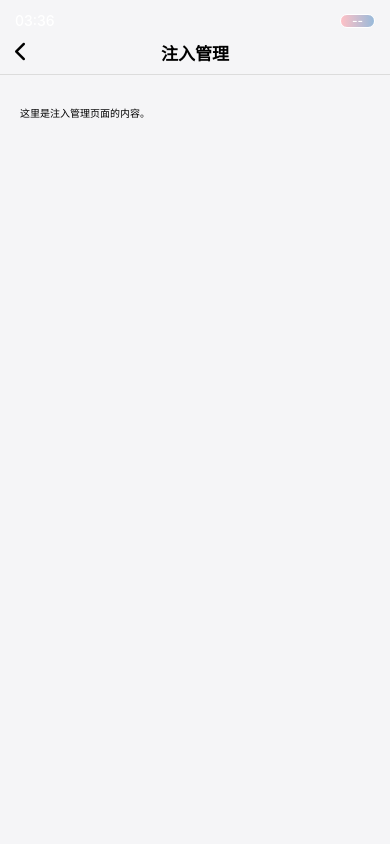
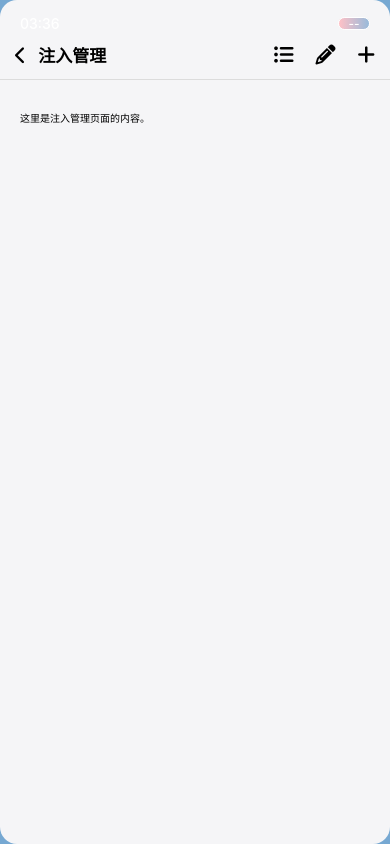
Before and after one commit to shuyuguang/lhm5d111, a plain HTML site: page index.html in a window 390 px wide. Both pictures are taken after a click on the link 63 px from the left and 795 px from the top of the page. Drawn offline with Linux system fonts and the light colour scheme.

Commit message:
Add files via upload

```diff
--- a/index.html
+++ b/index.html
@@ -44,8 +44,15 @@
         <!-- 五个功能页面的返回按钮 -->
         <div class="page" id="page-inject">
             <div class="page-header">
+                <div class="page-header-left">
                     <span class="back-btn"><i class="fas fa-chevron-left"></i></span>
                     <h2>注入管理</h2>
+                </div>
+                <div class="page-header-actions">
+                    <span class="action-item"><i class="fa-solid fa-list-ul"></i></span>
+                    <span class="action-item"><i class="fa-solid fa-pencil"></i></span>
+                    <span class="action-item"><i class="fa-solid fa-plus"></i></span>
+                </div>
             </div>
             <div class="page-content">
                 <p>这里是注入管理页面的内容。</p>
@@ -53,26 +60,46 @@
         </div>
         <div class="page" id="page-config">
             <div class="page-header">
+                <div class="page-header-left">
                     <span class="back-btn"><i class="fas fa-chevron-left"></i></span>
                     <h2>配置管理</h2>
+                </div>
+                <div class="page-header-actions">
+                    <span class="action-item"><i class="fa-solid fa-list-ul"></i></span>
+                    <span class="action-item"><i class="fa-solid fa-pencil"></i></span>
+                    <span class="action-item"><i class="fa-solid fa-plus"></i></span>
+                </div>
             </div>
             <div class="page-content">
                 <p>这里是配置管理页面的内容。</p>
             </div>
         </div>
+
+        <!-- 【已修改】数据管理页面 -->
         <div class="page" id="page-data">
             <div class="page-header">
+                <div class="page-header-left">
                     <span class="back-btn"><i class="fas fa-chevron-left"></i></span>
                     <h2>数据管理</h2>
+                </div>
+                <!-- 右上角的图标容器已被删除 -->
             </div>
             <div class="page-content">
                 <p>这里是数据管理页面的内容。</p>
             </div>
         </div>
+
         <div class="page" id="page-role">
             <div class="page-header">
+                <div class="page-header-left">
                     <span class="back-btn"><i class="fas fa-chevron-left"></i></span>
                     <h2>角色设定</h2>
+                </div>
+                <div class="page-header-actions">
+                    <span class="action-item"><i class="fa-solid fa-list-ul"></i></span>
+                    <span class="action-item"><i class="fa-solid fa-pencil"></i></span>
+                    <span class="action-item"><i class="fa-solid fa-plus"></i></span>
+                </div>
             </div>
             <div class="page-content">
                 <p>这里是角色设定页面的内容。</p>
@@ -80,8 +107,15 @@
         </div>
         <div class="page" id="page-user">
             <div class="page-header">
+                <div class="page-header-left">
                     <span class="back-btn"><i class="fas fa-chevron-left"></i></span>
                     <h2>用户设定</h2>
+                </div>
+                <div class="page-header-actions">
+                    <span class="action-item"><i class="fa-solid fa-list-ul"></i></span>
+                    <span class="action-item"><i class="fa-solid fa-pencil"></i></span>
+                    <span class="action-item"><i class="fa-solid fa-plus"></i></span>
+                </div>
             </div>
             <div class="page-content">
                 <p>这里是用户设定页面的内容。</p>
--- a/script.js
+++ b/script.js
@@ -20,7 +20,7 @@ document.querySelectorAll('.app-grid .app').forEach(app => {
     });
 });
 
-// --- 【重写】Dock栏应用点击功能，实现展开动画 ---
+// --- Dock栏应用点击功能，实现展开动画 (保持不变) ---
 const screenElement = document.querySelector('.screen');
 
 document.querySelectorAll('.dock .app').forEach(app => {
@@ -38,11 +38,8 @@ document.querySelectorAll('.dock .app').forEach(app => {
         const iconRect = app.getBoundingClientRect();
 
         // 3. 计算动画需要的初始值
-        //    - 初始缩放比例 (图标宽度 / 屏幕宽度)
         const startScale = iconRect.width / screenRect.width;
-        //    - 初始X轴位移 (图标中心点X - 屏幕中心点X)
         const startX = (iconRect.left + iconRect.width / 2) - (screenRect.left + screenRect.width / 2);
-        //    - 初始Y轴位移 (图标中心点Y - 屏幕中心点Y)
         const startY = (iconRect.top + iconRect.height / 2) - (screenRect.top + screenRect.height / 2);
 
         // 4. 将计算出的值通过CSS变量应用到目标页面
@@ -51,23 +48,19 @@ document.querySelectorAll('.dock .app').forEach(app => {
         targetPage.style.setProperty('--start-y', `${startY}px`);
 
         // 5. 激活页面，触发CSS动画
-        //    使用一个极短的延时，确保浏览器先应用上面的style属性，再添加class，从而保证动画能正确触发
         setTimeout(() => {
             targetPage.classList.add('active');
         }, 10);
 
-        // 【新增】将点击的图标元素存到页面上，以便返回时使用
         targetPage.dataset.originApp = `[data-target="${targetPageId}"]`;
     });
 });
 
-// --- 【修改】为所有返回按钮添加点击监听，实现收起动画 ---
+// --- 为所有返回按钮添加点击监听，实现收起动画 (保持不变) ---
 document.querySelectorAll('.back-btn').forEach(button => {
     button.addEventListener('click', (event) => {
         const currentPage = event.target.closest('.page');
         if (currentPage) {
-            // 如果页面记录了它是由哪个图标打开的，我们就重新计算返回位置
-            // 这样即使调整了浏览器窗口大小，返回动画也能定位到正确的位置
             if (currentPage.dataset.originApp) {
                 const originApp = document.querySelector(currentPage.dataset.originApp);
                 if (originApp) {
@@ -83,8 +76,44 @@ document.querySelectorAll('.back-btn').forEach(button => {
                 }
             }
 
-            // 移除 .active 类，页面会根据CSS transition自动收回到我们设定的初始位置
             currentPage.classList.remove('active');
         }
     });
 });
+
+
+// --- 【新增功能】页面头部视图切换图标循环 ---
+
+// 1. 定义一个包含所有图标类名的数组，按循环顺序列出
+//    注意：这里要包含 'fa-solid'，因为我们会替换整个 className
+const viewIconClasses = [
+    'fa-solid fa-list-ul',        // 状态 0
+    'fa-solid fa-table-cells-large', // 状态 1
+    'fa-solid fa-grip'              // 状态 2
+];
+
+// 2. 选中所有页面中需要切换的图标
+//    '.page-header-actions' 里的第一个 '.action-item' 里的 'i' 标签
+const viewToggleIcons = document.querySelectorAll('.page-header-actions .action-item:first-child i');
+
+// 3. 为每个图标添加点击事件
+viewToggleIcons.forEach(icon => {
+    // 为每个图标初始化一个自定义数据属性 'data-view-index' 来追踪当前状态
+    // 初始状态为 0，对应数组中的 'fa-solid fa-list-ul'
+    icon.dataset.viewIndex = 0;
+
+    icon.addEventListener('click', () => {
+        // a. 从 data 属性获取当前状态索引，并转为数字
+        let currentIndex = parseInt(icon.dataset.viewIndex, 10);
+
+        // b. 计算下一个状态的索引。
+        //    (currentIndex + 1) % 3 的结果会是 1, 2, 0, 1, 2... 完美实现循环
+        let nextIndex = (currentIndex + 1) % viewIconClasses.length;
+
+        // c. 从数组中获取新的类名，并更新到图标的 className 属性上
+        icon.className = viewIconClasses[nextIndex];
+
+        // d. 将新的索引存回 data 属性，为下一次点击做准备
+        icon.dataset.viewIndex = nextIndex;
+    });
+});
--- a/style.css
+++ b/style.css
@@ -43,7 +43,7 @@ body {
     display: flex;
     justify-content: space-between;
     align-items: center;
-    padding: 1.2rem 1.5rem 0.5rem;
+    padding: 1.5rem 2rem 0.5rem;
     font-size: 1.4rem;
     font-weight: 500;
     color: var(--text-primary);
@@ -62,8 +62,8 @@ body {
 
 /* --- 电池样式 (无变化) --- */
 .battery-capsule {
-    width: 3.5rem;
-    height: 1.4rem;
+    width: 3.2rem;
+    height: 1.3rem;
     border: 0.1rem solid var(--text-primary);
     border-radius: 1.2rem;
     position: relative;
@@ -214,9 +214,7 @@ body {
     display: flex;
     flex-direction: column;
     padding-top: 3rem;
-
-    /* 【修改】移除圆角，使其在动画中也是直角 */
-    /* border-radius: 1.7rem; */
+    border-radius: 1.7rem;
 
     /* 动画的初始状态：不可见，且根据JS计算的位置进行缩放和位移 */
     opacity: 0;
@@ -235,31 +233,76 @@ body {
     pointer-events: auto;
 }
 
+/* --- 【修改】页面头部样式 --- */
 .page-header {
     display: flex;
     align-items: center;
+    /* 使用 space-between 将左右两部分推到两端 */
+    justify-content: space-between;
     padding: 1.2rem 1.5rem;
     border-bottom: 1px solid #dcdcdc;
     flex-shrink: 0;
 }
 
-.page-header .back-btn {
-    font-size: 2.0rem;
-    cursor: pointer;
-    padding-right: 1.5rem;
-    color: #000000;
+/* 【新增】头部左侧容器 */
+.page-header-left {
     display: flex;
     align-items: center;
 }
 
+/* 这是修改后的代码 */
+.page-header .back-btn {
+    font-size: 1.8rem;
+    cursor: pointer;
+    padding-right: 1.2rem;
+    color: #000000;
+    display: flex;
+    align-items: center;
+
+    /* 【新增】下面两行用于向下微调位置 */
+    position: relative;
+    top: 0.1rem; /* 你可以调整这个值，比如 0.1rem 或 3px */
+}
+
+/* 【修改】移除 h2 的绝对居中样式 */
 .page-header h2 {
     margin: 0;
     font-size: 1.7rem;
     font-weight: 600;
-    position: absolute;
-    left: 50%;
-    transform: translateX(-50%);
+    /* 移除以下三行 */
+    /* position: absolute; */
+    /* left: 50%; */
+    /* transform: translateX(-50%); */
 }
+
+/* --- 【修改】头部右侧操作按钮样式 --- */
+.page-header-actions {
+    display: flex;
+    align-items: center;
+    gap: 2.2rem; /* 【优化】增大了图标按钮之间的间距 */
+}
+
+.action-item {
+    /* font-size: 1.6rem;  - 移除，大小由内部图标决定 */
+    font-weight: 500;
+    color: #000000; /* 【已修改】将颜色从蓝色改为黑色 */
+    cursor: pointer;
+    transition: opacity 0.2s ease;
+}
+
+/* 【新增】为图标设置特定大小，使其更清晰 */
+.action-item i {
+    font-size: 2rem;
+}
+
+.action-item:hover {
+    opacity: 0.7;
+}
+
+.action-item:active {
+    opacity: 0.5;
+}
+
 
 .page-content {
     padding: 2rem;
```
Lines whose indentation alone changed are shown as unchanged.
